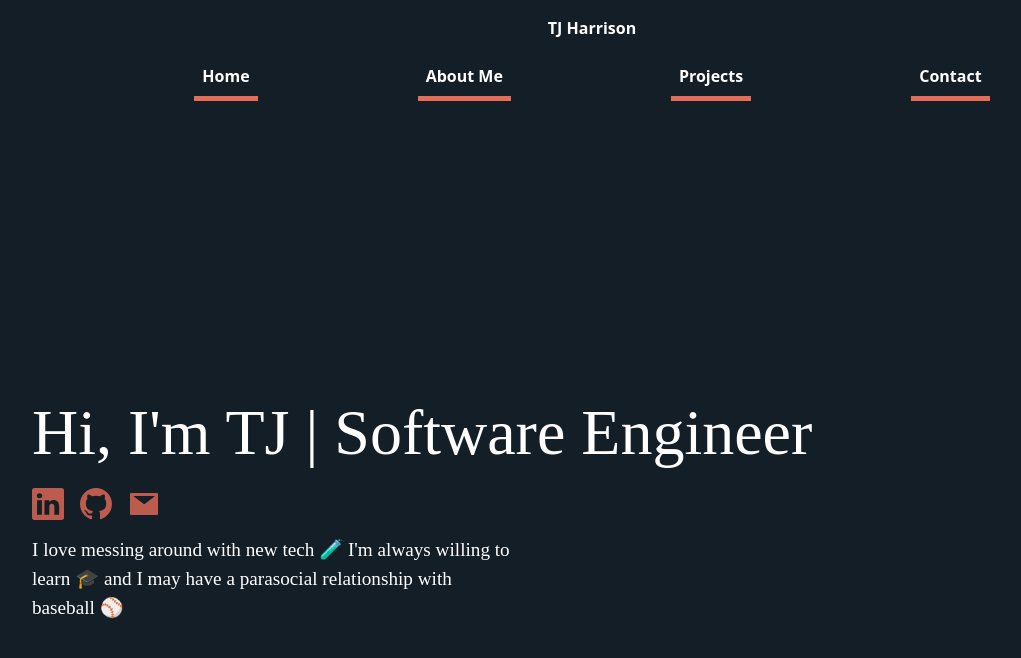
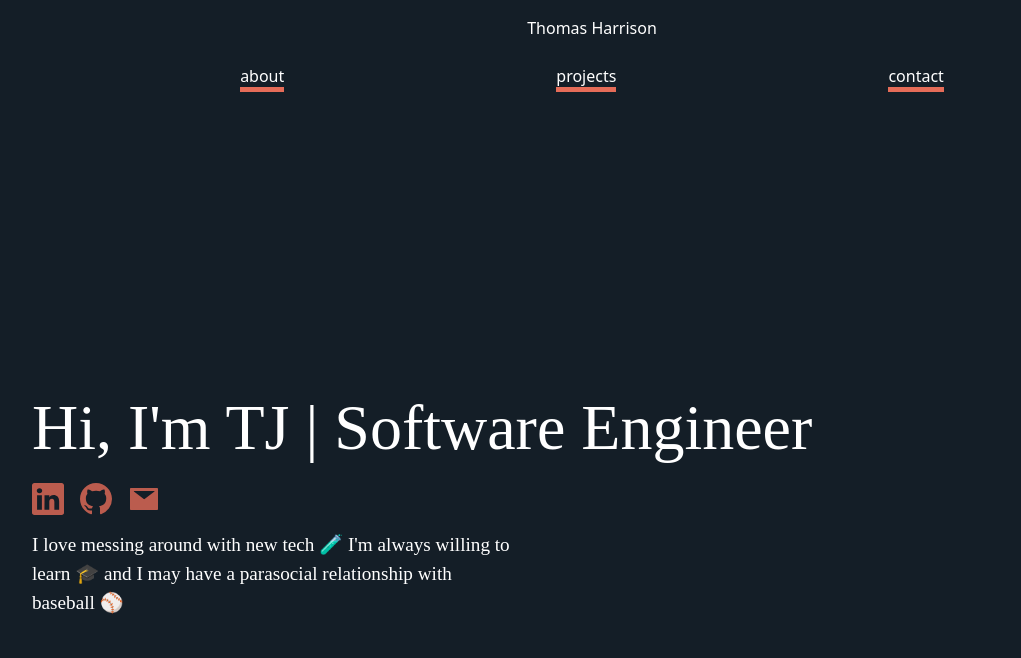
Before and after one commit to tjpoof/digital-portfolio, a React (Vite) app: page / in a window 1280 px wide. Shown: the top 658 px of the page, without its empty margins (48-1069 px from the left). Built offline with nearby package versions, Linux system fonts and the light colour scheme; a web font is replaced by a local one.

Commit message:
navbar working

```diff
--- a/src/components/HeaderNav.jsx
+++ b/src/components/HeaderNav.jsx
@@ -1,34 +1,47 @@
 import React from 'react';
-import { NavLink } from 'react-router-dom';
+import { NavLink, useNavigate } from 'react-router-dom';
 
 export function HeaderNav() {
+    const navigate = useNavigate();
+
+    const handleContactNav = (e) => {
+        e.preventDefault();
+        navigate('/');
+        setTimeout(() => {
+            document.getElementById('contact')?.scrollIntoView({ behavior: 'smooth' });
+        }, 100);
+    };
+
+    const handleProjectsNav = (e) => {
+        e.preventDefault();
+        navigate('/');
+        setTimeout(() => {
+            document.getElementById('projects')?.scrollIntoView({ behavior: 'smooth' });
+        }, 100);
+    };
+
     return (
         <nav className="navbar navbar-expand-sm navbar-dark bg-dark container-fluid">
             <div className="name-container">
                 <NavLink className="nav-link" to="/">
-                    TJ Harrison
+                    Thomas Harrison
                 </NavLink>
             </div>
             <ul className="navbar-nav">
                 <li className="nav-item">
-                    <NavLink className="nav-link" to="/">
-                        <span className="nav-title">Home</span>
+                    <NavLink className="nav-link" to="/about">
+                        <span className="nav-title">about</span>
                     </NavLink>
                 </li>
                 <li className="nav-item">
-                    <NavLink className="nav-link" to="/about">
-                        <span className="nav-title">About Me</span>
-                    </NavLink>
+                    <a className="nav-link" onClick={handleProjectsNav}>
+                        <span className="nav-title">projects</span>
+                    </a>
                 </li>
                 <li className="nav-item">
-                    <NavLink className="nav-link" to="/#projects">
-                        <span className="nav-title">Projects</span>
-                    </NavLink>
-                </li>
-                <li className="nav-item">
-                    <NavLink className="nav-link" to="/#contact">
-                        <span className="nav-title">Contact</span>
-                    </NavLink>
+                    <a className="nav-link" onClick={handleContactNav}>
+                        <span className="nav-title">contact</span>
+                    </a>
                 </li>
             </ul>
         </nav>
--- a/src/styles/App.scss
+++ b/src/styles/App.scss
@@ -19,31 +19,33 @@
     a {
       text-decoration: none;
       color: #ffffff;
-      font-weight: bold;
+      font-weight: 500;
     }
   }
 
   .navbar-nav {
     .nav-item {
-      margin: 0 5rem;
-      font-weight: bold;
-      border-bottom: 5px solid #e56c58;
-      transition: border-bottom .2s ease-in-out;
+      margin: 0 8rem;
+      font-weight: 500;
 
       .nav-link {
         color: #ffffff !important;
         transition: color 0.3s ease;
+
+        span {
+          border-bottom: 5px solid #e56c58;
+          transition: border-bottom .2s ease-in-out;
+        }
+
+        span:hover {
+          border-bottom-color: #d55e4c;
+        }
       }
 
       .nav-link:hover {
         color: #c2c2c2 !important;
       }
     }
-
-    .nav-item:hover {
-      border-bottom-color: #d55e4c;
-    }
-
   }
 }
 
@@ -254,6 +256,7 @@
 
   .contact-heading-container {
     margin: 1rem 10rem;
+
     h2 {
       font-weight: bold;
       font-size: 2rem;
--- a/src/views/HomePage.jsx
+++ b/src/views/HomePage.jsx
@@ -64,7 +64,7 @@ export function HomePage() {
 
                 </div>
 
-                <div className="section-heading-container">
+                <div className="section-heading-container" id="projects">
                     <h2> Projects </h2>
                 </div>
                 <div className="projects-section">
@@ -99,7 +99,7 @@ export function HomePage() {
                     />
                 </div>
 
-                <div className="section-heading-container contact-heading-container">
+                <div className="section-heading-container contact-heading-container" id="contact">
                     <h2> Contact Me! </h2>
                 </div>
                 <div className="contact-section">
```
